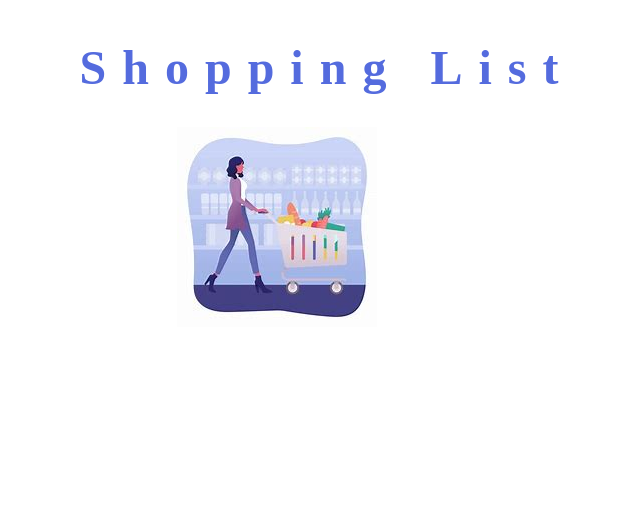
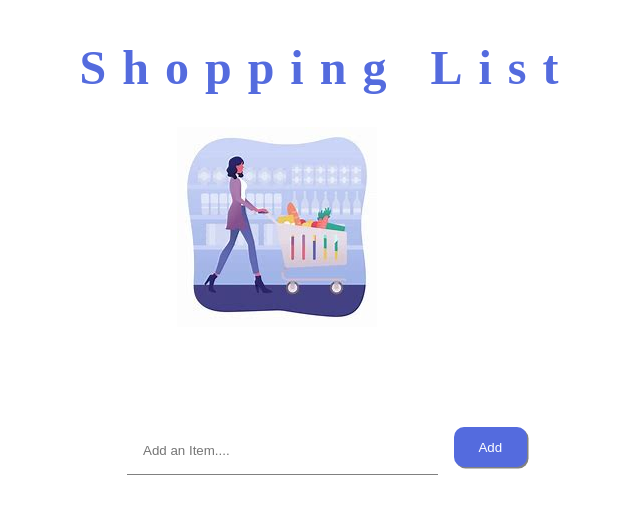
Before and after one commit to swasthik-007/Reducers-shoppinglist, a React (Vite) app: page / in a window 1280 px wide. Shown: the top 514 px of the page, without its empty margins (313-953 px from the left). Built offline with nearby package versions, Linux system fonts and the light colour scheme.

Commit message:
added basic input tag and a button

```diff
--- /dev/null
+++ b/src/components/InputItem/InputItem.css
@@ -0,0 +1,27 @@
+.item-input-wrapper{
+   width: 400px;
+   display: flex;
+   gap: 1rem;
+}
+
+.item-input{
+    width: 100%;
+    padding: 1rem;
+    border: none;
+    border-bottom: 1px solid grey;
+}
+.item-input:focus{
+    outline: none;
+}
+.add-item-button{
+    width: 100px;
+    height: 40px;
+    background-color:var(--light-purple) ;
+    color: white;
+    border: none;
+    border-radius: 10px;
+    box-shadow: 1.5px 1.5px grey;
+}
+.add-item-button:hover{
+    box-shadow:none;
+}
--- /dev/null
+++ b/src/components/InputItem/InputItem.jsx
@@ -0,0 +1,19 @@
+import './InputItem.css'
+
+
+function InputItem(){
+    return(
+        <div className="item-input-wrapper">
+            <input
+            className='item-input'
+            type="text"
+            placeholder="Add an Item...."
+            />
+            <button className='add-item-button'>
+                Add
+            </button>
+        </div>
+    )
+}
+
+export default InputItem;
--- /dev/null
+++ b/src/components/ShoppingList/ShoppingList.css
@@ -0,0 +1,7 @@
+.current-shopping-list{
+    display: flex;
+    flex-direction: column;
+    align-items: center;
+
+
+}
--- a/src/components/ShoppingList/ShoppingList.jsx
+++ b/src/components/ShoppingList/ShoppingList.jsx
@@ -1,9 +1,14 @@
 import Header from "../Header/Header";
+import InputItem from "../InputItem/InputItem";
+import './ShoppingList.css'
 
 function ShoppingList(){
 return(
     <>
      <Header/>
+     <div className="current-shopping-list">
+        <InputItem/>
+     </div>
     </>
 )
 }
```
